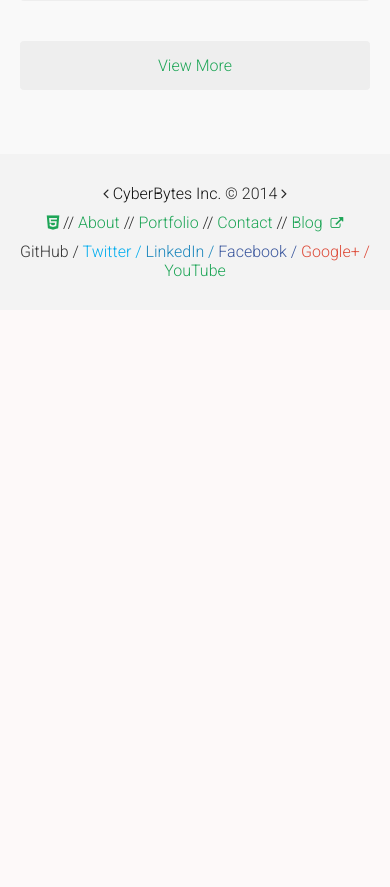
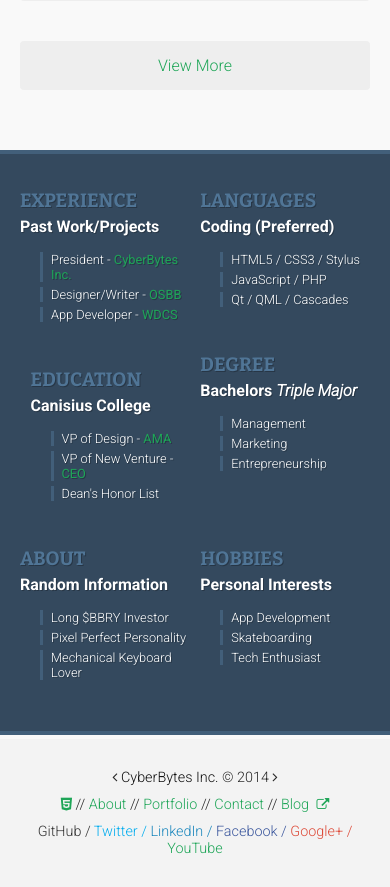
Before and after one commit to abass/abass-old, a PHP site: page / in a window 390 px wide. Shown: the part 1596-2483 px from the top of the page. Before the commit the page ends 1873 px from the top, so only its background shows below. Run offline with PHP 8.4, Linux system fonts and the light colour scheme; style sheets or scripts are compiled from the project's sources.

Commit message:
About section

```diff
--- a/index.html
+++ b/index.html
@@ -95,15 +95,69 @@
     <section id="2" class="container portfolio hidden"></section>
 
     <!-- ABOUT -->
-    <!-- <section class="container about">
+    <section class="container about">
       <div class="contained">
-        <aside><img src="img/portfolio/cb.png" alt="CyberBytes Inc."></aside>
+        <aside>
+          <img src="img/clear.gif" class="portrait" alt="Alex Bass">
+        </aside>
         <article>
-          <h3>CyberBytes Inc. - <a href="http://www.cyberbytesinc.com">Visit Site</a></h2>
-          <p class="xxsm">This is the site that I made for my company. I focused a lot of importance on making it as mobile-friendly as possible. I tried to show the power of our services through the functionality of the website so it sells itself.</p>
+          <div>
+            <h3>Experience</h3>
+            <span>Past Work/Projects</span>
+            <ul>
+              <li>President - <a href="http://www.canisiusama.com/" rel="nofollow">CyberBytes Inc.</a></li>
+              <li>Designer/Writer - <a href="http://www.opensourcebb.com/" rel="nofollow">OSBB</a></li>
+              <li>App Developer - <a href="http://www.cyberbytesinc.com/portfolio/web-design-cheat-sheet" rel="nofollow">WDCS</a></li>
+            </ul>
+          </div>
+          <div>
+            <h3>Languages</h3>
+            <span>Coding (Preferred)</span>
+            <ul>
+              <li>HTML5 / CSS3 / Stylus</li>
+              <li>JavaScript / PHP</li>
+              <li>Qt / QML / Cascades</li>
+            </ul>
+          </div>
+          <div>
+            <h3>Degree</h3>
+            <span>Bachelors <i>Triple Major</i></span>
+            <ul>
+              <li>Management</li>
+              <li>Marketing</li>
+              <li>Entrepreneurship</li>
+            </ul>
+          </div>
+          <div>
+            <h3>Education</h3>
+            <span>Canisius College</span>
+            <ul>
+              <li>VP of Design - <a href="http://www.canisiusama.com/" rel="nofollow">AMA</a></li>
+              <li>VP of New Venture - <a href="http://www.canisius.edu/campus-life/cpld/leadership-development/student-clubs/academic-clubs/" rel="nofollow">CEO</a></li>
+              <li>Dean's Honor List</li>
+            </ul>
+          </div>
+          <div>
+            <h3>About</h3>
+            <span>Random Information</span>
+            <ul>
+              <li>Long $BBRY Investor</li>
+              <li>Pixel Perfect Personality</li>
+              <li>Mechanical Keyboard Lover</li>
+            </ul>
+          </div>
+          <div>
+            <h3>Hobbies</h3>
+            <span>Personal Interests</span>
+            <ul>
+              <li>App Development</li>
+              <li>Skateboarding</li>
+              <li>Tech Enthusiast</li>
+            </ul>
+          </div>
         </article>
       </div>
-    </section> -->
+    </section>
 
     <!-- FOOTER -->
     <footer class="container">
--- a/resources/css/style.css
+++ b/resources/css/style.css
@@ -464,10 +464,12 @@ header nav ul li .active {
 }
 .about {
   background: #34495e;
+  border-top: 4px solid #425f7a;
+  border-bottom: 4px solid #425f7a;
   color: #fff;
   text-shadow: 1px 1px 0 rgba(0,0,0,0.25);
 }
-.about div > div {
+.about aside {
   *zoom: 1;
   float: left;
   display: inline;
@@ -478,26 +480,254 @@ header nav ul li .active {
   width: 31.3333333333333%;
   margin-left: 0%;
   margin-right: 3%;
-  border-left: 4px solid #262626;
+}
+.about aside:before,
+.about aside:after {
+  content: '';
+  display: table;
+}
+.about aside:after {
+  clear: both;
+}
+.about aside:last-child {
+  margin-right: 0%;
+}
+@media only screen and (max-width: 350px) {
+  .about aside {
+    *zoom: 1;
+    float: left;
+    display: inline;
+    clear: none;
+    text-align: inherit;
+    padding-left: 0;
+    padding-right: 0;
+    width: 100%;
+    margin-left: 0%;
+    margin-right: 3%;
+    margin: 10px 0 20px 0;
+  }
+  .about aside:before,
+  .about aside:after {
+    content: '';
+    display: table;
+  }
+  .about aside:after {
+    clear: both;
+  }
+  .about aside:last-child {
+    margin-right: 0%;
+  }
+}
+.about article {
+  *zoom: 1;
+  float: left;
+  display: inline;
+  clear: none;
+  text-align: inherit;
+  padding-left: 0;
+  padding-right: 0;
+  width: 65.6666666666667%;
+  margin-left: 0%;
+  margin-right: 3%;
+}
+.about article:before,
+.about article:after {
+  content: '';
+  display: table;
+}
+.about article:after {
+  clear: both;
+}
+.about article:last-child {
+  margin-right: 0%;
+}
+@media only screen and (max-width: 799px) {
+  .about article {
+    *zoom: 1;
+    float: left;
+    display: inline;
+    clear: none;
+    text-align: inherit;
+    padding-left: 0;
+    padding-right: 0;
+    width: 100%;
+    margin-left: 0%;
+    margin-right: 3%;
+  }
+  .about article:before,
+  .about article:after {
+    content: '';
+    display: table;
+  }
+  .about article:after {
+    clear: both;
+  }
+  .about article:last-child {
+    margin-right: 0%;
+  }
+}
+.about article > div {
+  *zoom: 1;
+  float: left;
+  display: inline;
+  clear: none;
+  text-align: inherit;
+  padding-left: 0;
+  padding-right: 0;
+  width: 48.5%;
+  margin-left: 0%;
+  margin-right: 3%;
   padding-left: 10px;
   box-sizing: border-box;
   margin: 15px 0;
 }
-.about div > div:before,
-.about div > div:after {
+.about article > div:before,
+.about article > div:after {
   content: '';
   display: table;
 }
-.about div > div:after {
+.about article > div:after {
   clear: both;
 }
-.about div > div:nth-child(3n) {
+.about article > div:last-child {
   margin-right: 0%;
-  float: right;
 }
-.about div > div h3 {
-  color: #2a2a2a;
+@media only screen and (max-width: 799px) {
+  .about article > div {
+    *zoom: 1;
+    float: left;
+    display: inline;
+    clear: none;
+    text-align: inherit;
+    padding-left: 0;
+    padding-right: 0;
+    width: 31.3333333333333%;
+    margin-left: 0%;
+    margin-right: 3%;
+  }
+  .about article > div:before,
+  .about article > div:after {
+    content: '';
+    display: table;
+  }
+  .about article > div:after {
+    clear: both;
+  }
+  .about article > div:nth-child(3n) {
+    margin-right: 0%;
+    float: right;
+  }
+}
+@media only screen and (max-width: 680px) {
+  .about article > div {
+    *zoom: 1;
+    float: left;
+    display: inline;
+    clear: none;
+    text-align: inherit;
+    padding-left: 0;
+    padding-right: 0;
+    width: 48.5%;
+    margin-left: 0%;
+    margin-right: 3%;
+  }
+  .about article > div:before,
+  .about article > div:after {
+    content: '';
+    display: table;
+  }
+  .about article > div:after {
+    clear: both;
+  }
+  .about article > div:nth-child(2n) {
+    margin-right: 0%;
+    float: right;
+  }
+}
+@media only screen and (max-width: 350px) {
+  .about article > div {
+    *zoom: 1;
+    float: left;
+    display: inline;
+    clear: none;
+    text-align: inherit;
+    padding-left: 0;
+    padding-right: 0;
+    width: 100%;
+    margin-left: 0%;
+    margin-right: 3%;
+    margin: 5px 0;
+  }
+  .about article > div:before,
+  .about article > div:after {
+    content: '';
+    display: table;
+  }
+  .about article > div:after {
+    clear: both;
+  }
+  .about article > div:nth-child(1n) {
+    margin-right: 0%;
+    float: right;
+  }
+}
+.about article > div > h3 {
+  color: #507596;
+  text-shadow: 1px 1px 0 rgba(0,0,0,0.25);
   text-transform: uppercase;
+  font-weight: bold;
+  margin-bottom: 5px;
+}
+.about article > div > span {
+  font-weight: bold;
+  font-size: 1.4em;
+}
+@media only screen and (max-width: 799px) {
+  .about article > div > span {
+    font-size: 1.1em;
+  }
+}
+@media only screen and (max-width: 500px) {
+  .about article > div > span {
+    font-size: 1em;
+  }
+}
+.about article > div ul {
+  list-style: none;
+  padding-left: 20px;
+}
+.about article > div li {
+  border-left: 3px solid #425f7a;
+  padding-left: 8px;
+  margin: 5px 0;
+}
+.about article > div a {
+  font-weight: bold;
+}
+@media only screen and (max-width: 799px) {
+  .about article > div a {
+    font-weight: normal;
+  }
+}
+.portrait {
+  background: url("../../img/alex-portrait.png") no-repeat center center;
+  height: 620px;
+  width: 100%;
+}
+@media only screen and (max-width: 799px) {
+  .portrait {
+    display: none;
+    height: 0;
+    width: 0;
+  }
+}
+@media only screen and (max-width: 350px) {
+  .portrait {
+    display: block;
+    background-position: center top;
+    height: 240px;
+    width: 100%;
+  }
 }
 a {
   color: #1ea557;
@@ -583,7 +813,7 @@ h5,
 .xxsm,
 p,
 span {
-  font-size: 1.3rem;
+  font-size: 1.3em;
 }
 @media only screen and (max-width: 799px) {
   h5,
@@ -599,6 +829,25 @@ span {
   p,
   span {
     font-size: 1rem;
+  }
+}
+h6,
+.xxxsm,
+li {
+  font-size: 1rem;
+}
+@media only screen and (max-width: 799px) {
+  h6,
+  .xxxsm,
+  li {
+    font-size: 0.9rem;
+  }
+}
+@media only screen and (max-width: 500px) {
+  h6,
+  .xxxsm,
+  li {
+    font-size: 0.8rem;
   }
 }
 .p {
@@ -733,8 +982,9 @@ footer span {
   width: 48.5%;
   margin-left: 0%;
   margin-right: 3%;
+  margin: 2.5px 0;
+  font-size: 1.1rem;
   text-align: center;
-  margin: 2.5px 0;
 }
 footer span:before,
 footer span:after {
@@ -757,12 +1007,18 @@ footer span:nth-child(2n) {
     margin-left: auto;
     margin-right: auto;
     margin: 10px 0 0 0;
+    font-size: 1rem;
   }
   footer span:first-child {
     margin-left: auto;
   }
   footer span:last-child {
     margin-right: auto;
+  }
+}
+@media only screen and (max-width: 500px) {
+  footer span {
+    font-size: 0.9rem;
   }
 }
 .github-color {
--- a/resources/css/style.styl
+++ b/resources/css/style.styl
@@ -12,9 +12,21 @@ xmbp = 350px
 
 lt-green = #27ae60
 green = #1ea557
-dk-blue = #34495e
+
+// 7, 11, 14
+ltrrr-blue = rgba(80, 117, 150, 1.0)
+ltrr-blue = rgba(73, 106, 136, 1.0)
+ltr-blue = rgba(66, 95, 122, 1.0)
+lt-blue = rgba(59, 84, 108, 1.0)
+blue = #34495e
+dk-blue = #2c3e50
+
 orange = #fc6e51
+dk-orange = #e7522a
+
 red = #e74c3c
+dk-red = #c0392b
+
 black = #111111
 blackr = #000000
 
@@ -22,14 +34,14 @@ b-ts = 1px 1px 0 rgba(0, 0, 0, 0.25)
 w-ts = 1px 1px 0 rgba(255, 255, 255, 0.25)
 // w-ts-o = 2px 2px 0 rgba(255, 255, 255, 0.25)
 
+ltrrrr-gray = #f9f9f9
+ltrrr-gray = #f3f3f3
+ltrr-gray = #eeeeee
+ltr-gray = #dddddd
+lt-gray = #ababab
+gray = #333333
+dk-gray = #2a2a2a
 dkr-gray = #262626
-dk-gray = #2a2a2a
-
-lt-gray = #ababab
-ltr-gray = #dddddd
-ltrr-gray = #eeeeee
-ltrrr-gray = #f3f3f3
-ltrrrr-gray = #f9f9f9
 
 transition = color 0.25s, background 0.25s
 //   -webkit-transition: color 0.25s, background 0.25s
@@ -179,19 +191,71 @@ header
 
 // ABOUT
 .about
-  background: dk-blue
+  background: blue
+  border-top: 4px solid ltr-blue
+  border-bottom: 4px solid ltr-blue
   color: white
   text-shadow: b-ts
-  div > div
-    col(1/3, cycle: 3)
-    border-left: 4px solid dkr-gray
+  aside
+    col(1/3)
+    +below(xmbp)
+      col(3/3)
+      margin: 10px 0 20px 0
+  article
+    col(2/3)
+    +below(tbp)
+      col(3/3)
+  article > div
+    col(1/2)
+    // border-left: 4px solid dkr-gray
     padding-left: 10px
     box-sizing: border-box
     margin: 15px 0
-  div > div h3
-    color: dk-gray
+    +below(tbp)
+      col(1/3, cycle: 3)
+    +below(pbp)
+      col(1/2, cycle: 2)
+    +below(xmbp)
+      col(2/2, cycle: 1)
+      margin: 5px 0
+  article > div > h3
+    color: ltrrr-blue
+    text-shadow: b-ts
+    text-transform: uppercase
+    font-weight: bold
+    margin-bottom: 5px
+  article > div > span
+    font-weight: bold
+    font-size: 1.4em
+    +below(tbp)
+      font-size: 1.1em
+    +below(mbp)
+      font-size: 1em
+  article > div ul
+    list-style: none
+    padding-left: 20px
+  article > div li
+    border-left: 3px solid ltr-blue
+    padding-left: 8px
+    margin: 5px 0
+  article > div a
+    font-weight: bold
+    +below(tbp)
+      font-weight: normal
 
-    text-transform: uppercase
+.portrait
+  background:url('../../img/alex-portrait.png') no-repeat center center
+  height: 620px
+  width: 100%
+  +below(tbp)
+    display: none
+    height: 0
+    width: 0
+  +below(xmbp)
+    display: block
+    background-position: center top
+    height: 240px
+    width: 100%
 
 // BASIC STYLES
 a
@@ -234,11 +298,17 @@ h4, .xsm
   +below(mbp)
     font-size: 1.1rem
 h5, .xxsm, p, span
-  font-size: 1.3rem
+  font-size: 1.3em
   +below(tbp)
     font-size: 1.1rem
   +below(mbp)
     font-size: 1rem
+h6, .xxxsm, li
+  font-size: 1rem
+  +below(tbp)
+    font-size: .9rem
+  +below(mbp)
+    font-size: .8rem
 .p
   padding: 30px 0
 
@@ -315,11 +385,15 @@ footer
     color: lt-gray
   span
     col(1/2, cycle:2)
+    margin: 2.5px 0
+    font-size: 1.1rem
     text-align: center
-    margin: 2.5px 0
     +below(tbp)
       stack()
       margin: 10px 0 0 0
+      font-size: 1rem
+    +below(mbp)
+      font-size: .9rem
 
 // FOOTER COLORS
 // .fa-html5
```
